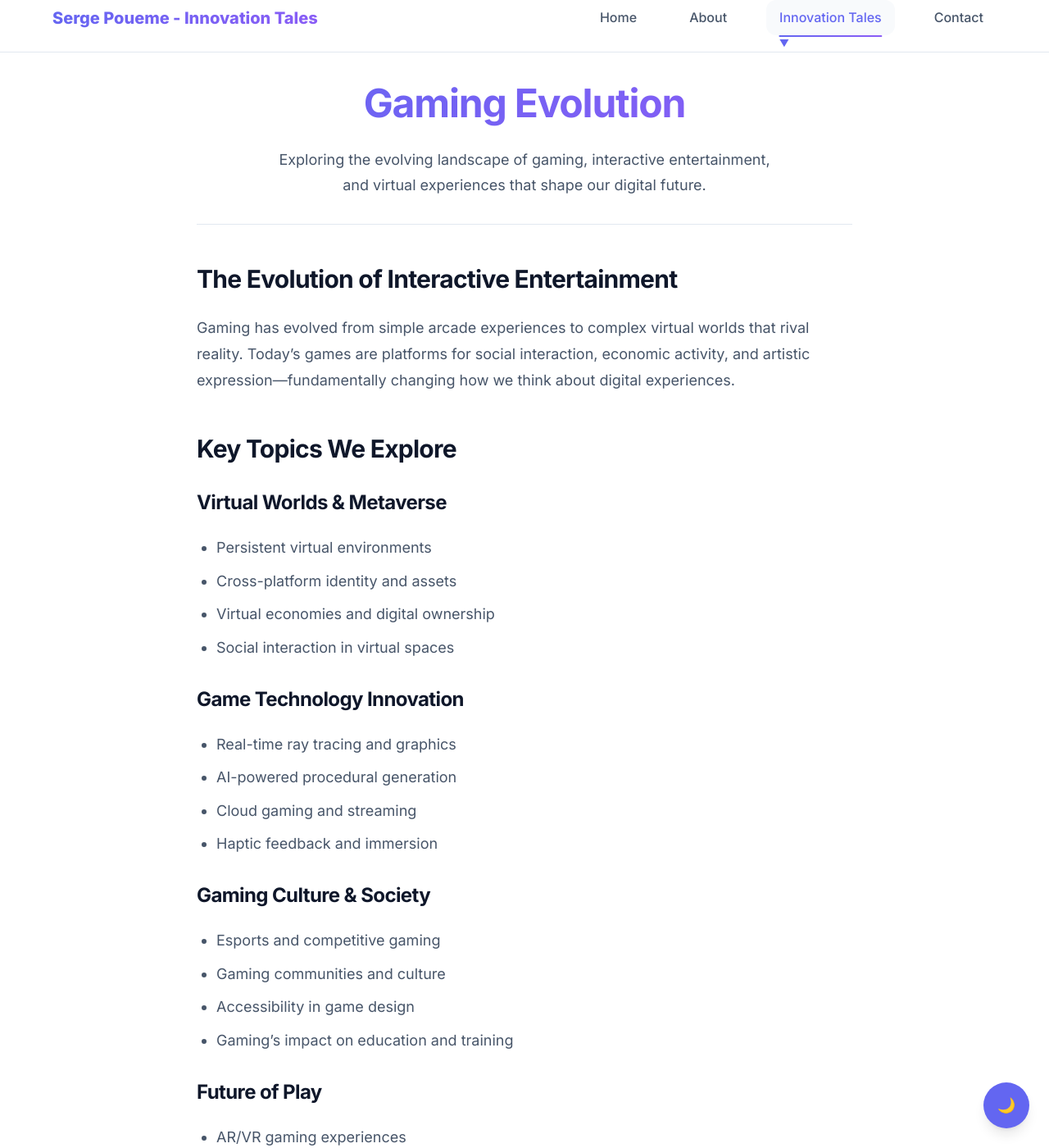
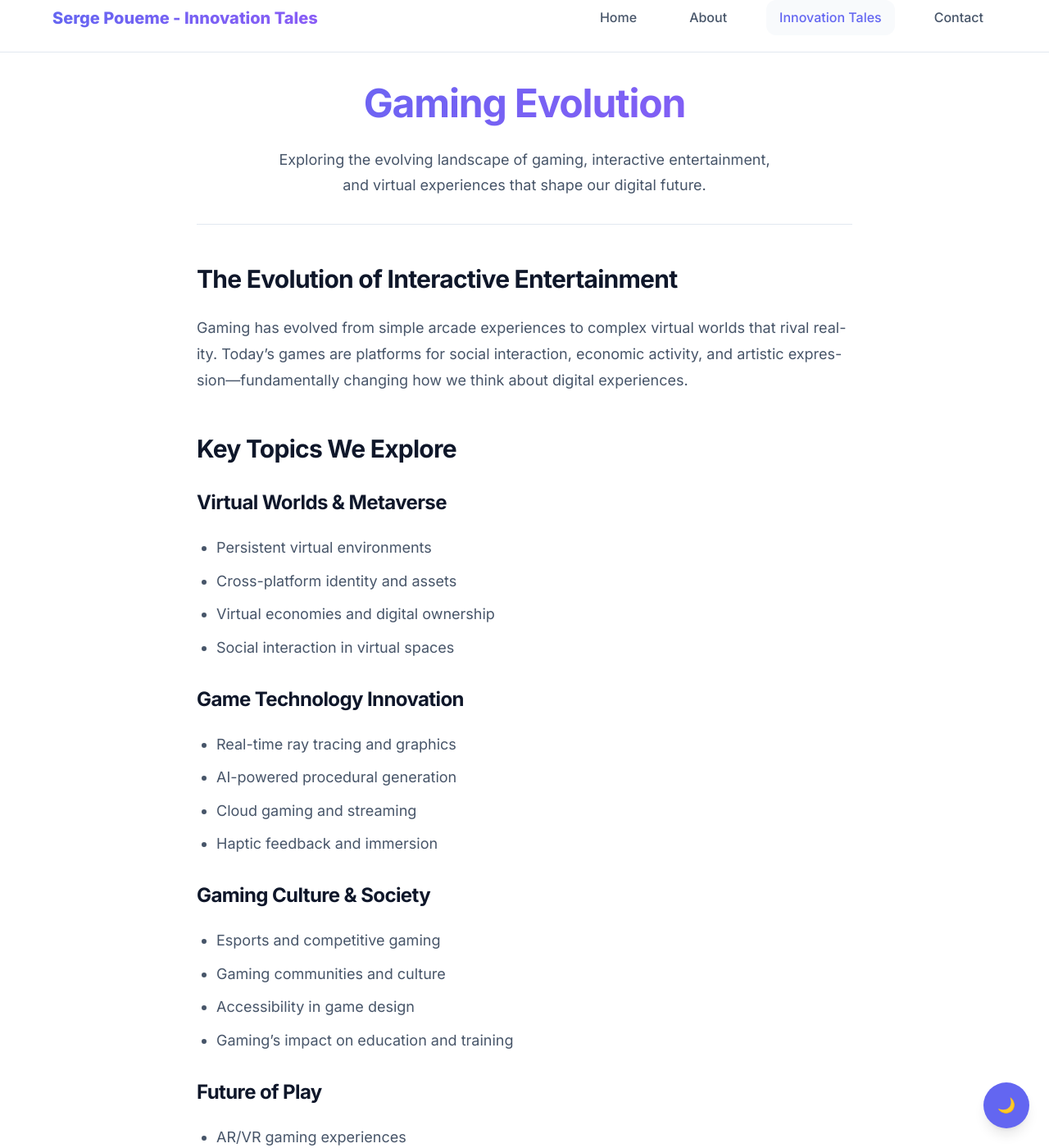
Before and after one commit to sdpoueme/sdpoueme.github.io, a Jekyll site: the page built from _innovation_tales/gaming.md, in a window 1280 px wide and 1400 px high. Shown: the whole window at 82% size. Built offline with Jekyll 4.4.1, drawn with Linux system fonts in a browser that asks for light colours.

Commit message:
Update main.scss

```diff
--- a/assets/css/main.scss
+++ b/assets/css/main.scss
@@ -1010,3 +1010,145 @@
               border-color var(--transition),
               color var(--transition);
 }
+
+// Additional Layout Fixes - Add this to the end of your main.scss file
+
+// Fix container overflow issues
+.container {
+  overflow-x: hidden;
+}
+
+// Fix hero section on mobile
+.hero {
+  margin: 0;
+  padding: var(--space-16) 0;
+
+  @media (max-width: 768px) {
+    padding: var(--space-12) 0;
+  }
+}
+
+// Prevent horizontal scrolling
+html, body {
+  overflow-x: hidden;
+  max-width: 100vw;
+}
+
+// Fix post card grid responsiveness
+.card-grid {
+  @media (max-width: 640px) {
+    grid-template-columns: 1fr;
+    gap: var(--space-6);
+  }
+}
+
+// Fix navigation z-index issues
+.site-header {
+  z-index: 1000;
+}
+
+.dropdown-menu {
+  z-index: 1001;
+}
+
+// Fix main content spacing
+.main-content {
+  position: relative;
+  z-index: 1;
+}
+
+// Fix page header spacing
+.page-header {
+  margin-bottom: var(--space-8);
+}
+
+// Fix content wrapper max width
+.content-wrapper {
+  width: 100%;
+  max-width: var(--content-width);
+  margin: 0 auto;
+  padding: 0 var(--space-4);
+
+  @media (min-width: 768px) {
+    padding: 0;
+  }
+}
+
+// Fix card content spacing
+.post-card__content {
+  padding: var(--space-6);
+}
+
+.post-card__title a {
+  color: var(--color-text-primary);
+  text-decoration: none;
+
+  &:hover {
+    color: var(--color-primary);
+    text-decoration: none;
+  }
+}
+
+// Fix button spacing and appearance
+.btn {
+  white-space: nowrap;
+  display: inline-flex;
+  align-items: center;
+  justify-content: center;
+  min-height: 44px; // Touch target size
+}
+
+// Fix mobile dropdown
+@media (max-width: 768px) {
+  .dropdown {
+    width: 100%;
+  }
+
+  .dropdown-toggle {
+    width: 100%;
+    justify-content: space-between;
+  }
+
+  .dropdown-menu {
+    width: 100%;
+    position: static;
+    opacity: 1;
+    visibility: visible;
+    transform: none;
+    box-shadow: none;
+    border: none;
+    background: var(--color-bg-tertiary);
+    border-radius: var(--radius-lg);
+    margin-top: var(--space-2);
+  }
+}
+
+// Fix theme toggle on mobile
+@media (max-width: 480px) {
+  .theme-toggle {
+    width: 48px;
+    height: 48px;
+    bottom: var(--space-4);
+    right: var(--space-4);
+  }
+}
+
+// Ensure proper text wrapping
+* {
+  word-wrap: break-word;
+  hyphens: auto;
+}
+
+// Fix newsletter section
+section[style*="background: linear-gradient"] {
+  margin-left: 0 !important;
+  margin-right: 0 !important;
+  border-radius: var(--radius-2xl);
+  overflow: hidden;
+
+  @media (max-width: 768px) {
+    margin-left: calc(-1 * var(--space-4)) !important;
+    margin-right: calc(-1 * var(--space-4)) !important;
+    border-radius: 0;
+  }
+}
```
